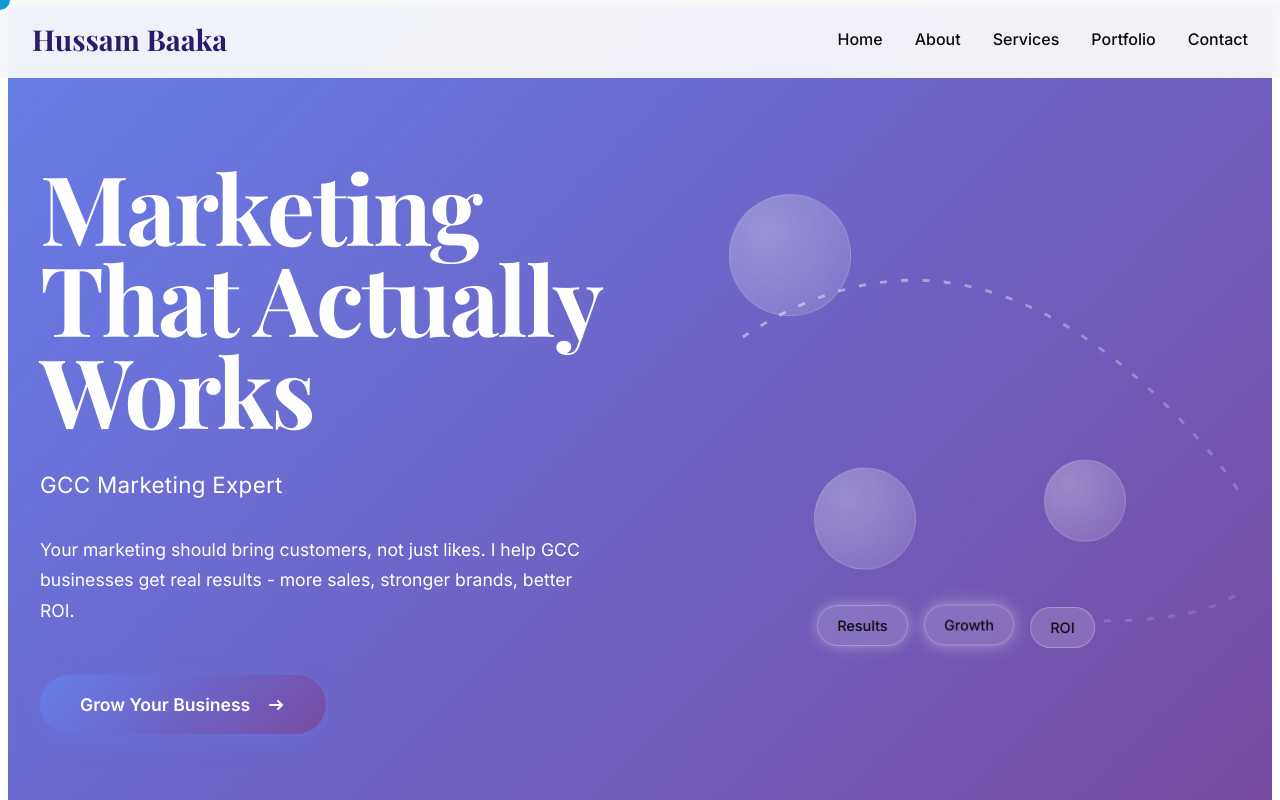
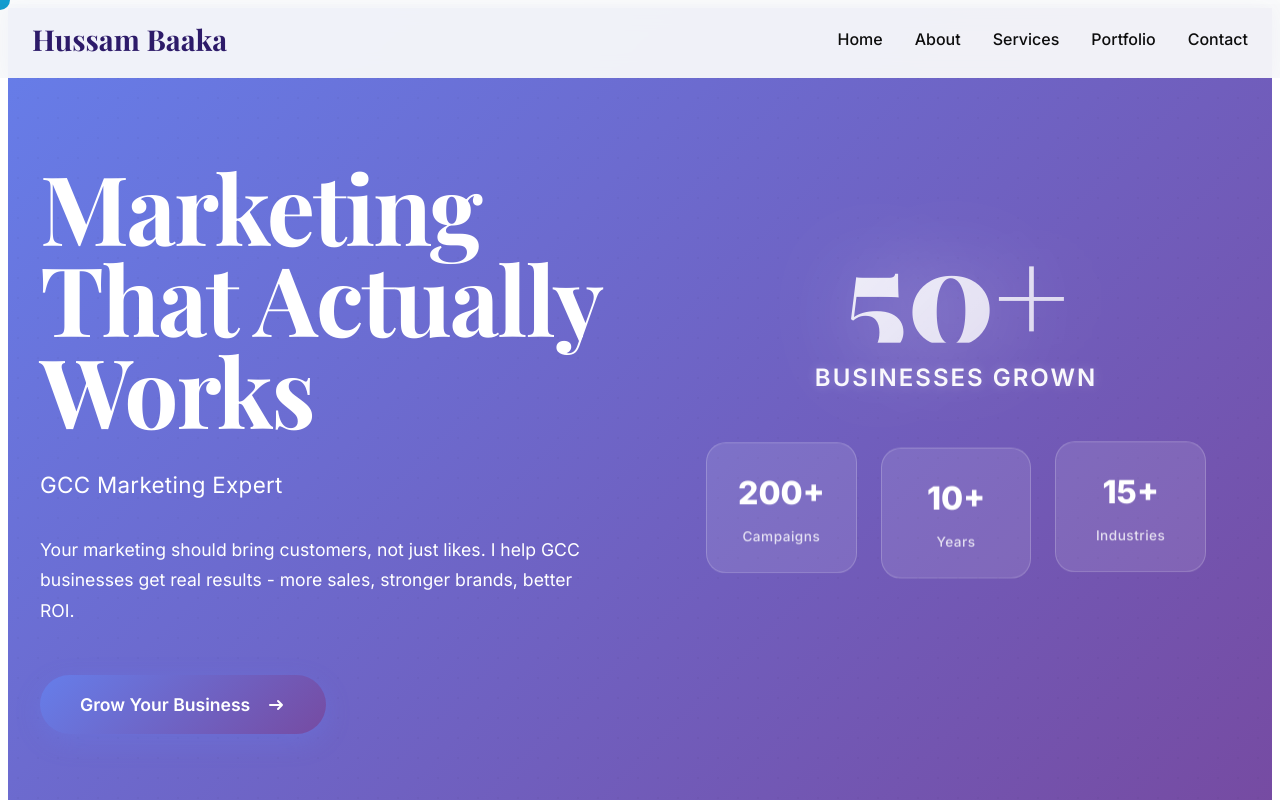
Before and after one commit to SystemSaura/hussam-portfolio, a Next.js app: page / in a window 1280 px wide. Shown: the top 800 px of the page. Built offline with nearby package versions, Linux system fonts and the light colour scheme.

Commit message:
design upgrade

```diff
--- a/app/home.css
+++ b/app/home.css
@@ -222,112 +222,120 @@
   font-weight: 400;
 }
 
+/* IMPROVED HERO VISUAL - OPTION 1: CENTERED IMPACT TYPOGRAPHY */
 .hero-visual {
   position: relative;
   height: 600px;
+  display: flex;
+  flex-direction: column;
+  justify-content: center;
+  align-items: center;
   opacity: 0;
   transform: scale(0.8);
   animation: scaleIn 1s ease forwards;
   animation-delay: 1.4s;
 }
 
-.abstract-composition {
-  position: absolute;
+.impact-composition {
+  text-align: center;
   width: 100%;
-  height: 100%;
-  overflow: hidden;
+  max-width: 500px;
 }
 
-.floating-orb {
-  position: absolute;
-  border-radius: 50%;
-  background: radial-gradient(circle at 30% 30%, rgba(255, 255, 255, 0.3), rgba(255, 255, 255, 0.1));
-  backdrop-filter: blur(10px);
-  border: 1px solid rgba(255, 255, 255, 0.2);
+.impact-number {
+  font-family: 'Playfair Display', serif;
+  font-size: 8rem;
+  font-weight: 900;
+  line-height: 0.8;
+  background: linear-gradient(135deg, rgba(255, 255, 255, 0.95) 0%, rgba(255, 255, 255, 0.7) 100%);
+  -webkit-background-clip: text;
+  -webkit-text-fill-color: transparent;
+  background-clip: text;
+  margin-bottom: 1rem;
+  animation: numberPulse 4s ease-in-out infinite;
+  text-shadow: 0 0 80px rgba(255, 255, 255, 0.3);
 }
 
-.orb-1 {
-  width: 120px;
-  height: 120px;
-  top: 15%;
-  left: 10%;
-  animation: float 8s ease-in-out infinite;
+.impact-label {
+  font-size: 1.5rem;
+  font-weight: 600;
+  color: rgba(255, 255, 255, 0.9);
+  margin-bottom: 2rem;
+  letter-spacing: 2px;
+  text-transform: uppercase;
+  animation: textGlow 3s ease-in-out infinite;
 }
 
-.orb-2 {
-  width: 80px;
-  height: 80px;
-  top: 60%;
-  right: 20%;
-  animation: float 8s ease-in-out infinite;
-  animation-delay: -3s;
+.impact-metrics {
+  display: grid;
+  grid-template-columns: repeat(3, 1fr);
+  gap: 1.5rem;
+  margin-top: 3rem;
+  width: 100%;
 }
 
-.orb-3 {
-  width: 100px;
-  height: 100px;
-  bottom: 20%;
-  left: 25%;
-  animation: float 8s ease-in-out infinite;
-  animation-delay: -6s;
+.impact-metric {
+  text-align: center;
+  padding: 1.5rem 1rem;
+  background: rgba(255, 255, 255, 0.1);
+  border: 1px solid rgba(255, 255, 255, 0.2);
+  border-radius: 20px;
+  backdrop-filter: blur(10px);
+  transition: all 0.4s ease;
+  animation: metricFloat 6s ease-in-out infinite;
 }
 
-.connection-lines {
-  position: absolute;
-  width: 100%;
-  height: 100%;
-  opacity: 0.6;
+.impact-metric:nth-child(1) { animation-delay: 0s; }
+.impact-metric:nth-child(2) { animation-delay: 2s; }
+.impact-metric:nth-child(3) { animation-delay: 4s; }
+
+.impact-metric:hover {
+  transform: translateY(-10px) scale(1.05);
+  background: rgba(255, 255, 255, 0.15);
+  box-shadow: 0 20px 40px rgba(0, 0, 0, 0.1);
 }
 
-.animated-path {
-  stroke-dasharray: 5 10;
-  animation: pathFlow 15s linear infinite;
+.metric-value {
+  font-size: 2rem;
+  font-weight: 800;
+  color: white;
+  margin-bottom: 0.5rem;
+  font-family: 'Inter', sans-serif;
 }
 
-.delay-1 {
-  animation-delay: -5s;
+.metric-label {
+  font-size: 0.85rem;
+  color: rgba(255, 255, 255, 0.8);
+  font-weight: 500;
+  letter-spacing: 0.5px;
 }
 
-@keyframes pathFlow {
-  0% { stroke-dashoffset: 0; }
-  100% { stroke-dashoffset: 100; }
+@keyframes numberPulse {
+  0%, 100% {
+    transform: scale(1);
+    text-shadow: 0 0 80px rgba(255, 255, 255, 0.3);
+  }
+  50% {
+    transform: scale(1.02);
+    text-shadow: 0 0 100px rgba(255, 255, 255, 0.5);
+  }
 }
 
-.capability-tags {
-  position: absolute;
-  bottom: 10%;
-  left: 50%;
-  transform: translateX(-50%);
-  display: flex;
-  gap: 1rem;
-  flex-wrap: wrap;
-  justify-content: center;
+@keyframes textGlow {
+  0%, 100% {
+    color: rgba(255, 255, 255, 0.9);
+    text-shadow: none;
+  }
+  50% {
+    color: rgba(255, 255, 255, 1);
+    text-shadow: 0 0 20px rgba(255, 255, 255, 0.4);
+  }
 }
 
-.capability-tag {
-  padding: 0.5rem 1.2rem;
-  background: rgba(255, 255, 255, 0.15);
-  border: 1px solid rgba(255, 255, 255, 0.25);
-  border-radius: 25px;
-  font-size: 0.9rem;
-  font-weight: 500;
-  backdrop-filter: blur(10px);
-  animation: tagGlow 4s ease-in-out infinite;
-}
-
-.capability-tag:nth-child(1) { animation-delay: 0s; }
-.capability-tag:nth-child(2) { animation-delay: 1.3s; }
-.capability-tag:nth-child(3) { animation-delay: 2.6s; }
-
-@keyframes tagGlow {
-  0%, 100% {
-    box-shadow: 0 0 0 rgba(255, 255, 255, 0.3);
-    transform: translateY(0);
-  }
-  50% {
-    box-shadow: 0 0 20px rgba(255, 255, 255, 0.4);
-    transform: translateY(-3px);
-  }
+@keyframes metricFloat {
+  0%, 100% { transform: translateY(0px); }
+  33% { transform: translateY(-8px); }
+  66% { transform: translateY(4px); }
 }
 
 @keyframes slideUp {
@@ -1056,6 +1064,19 @@
     height: 400px;
   }
 
+  .impact-number {
+    font-size: 5rem;
+  }
+
+  .impact-label {
+    font-size: 1.2rem;
+  }
+
+  .impact-metrics {
+    grid-template-columns: 1fr;
+    gap: 1rem;
+  }
+
   .services h2,
   .contact h2,
   .about-content h2 {
--- a/app/page.tsx
+++ b/app/page.tsx
@@ -169,7 +169,7 @@ export default function HomePage() {
     { number: '50+', label: 'GCC Businesses Helped' },
     { number: '200+', label: 'Marketing Campaigns' },
     { number: '15+', label: 'Industries Covered' },
-    { number: '5+', label: 'Years in GCC Markets' }
+    { number: '10+', label: 'Years in GCC Markets' }
   ];
 
   return (
@@ -243,30 +243,22 @@ export default function HomePage() {
               </button>
             </div>
             <div className="hero-visual">
-              <div className="abstract-composition">
-                <div className="floating-orb orb-1"></div>
-                <div className="floating-orb orb-2"></div>
-                <div className="floating-orb orb-3"></div>
-                <div className="connection-lines">
-                  <svg width="100%" height="100%" viewBox="0 0 400 400">
-                    <path className="animated-path" d="M50,150 Q200,50 350,200 T300,350" stroke="url(#gradient1)" strokeWidth="2" fill="none"/>
-                    <path className="animated-path delay-1" d="M100,100 Q250,200 200,300" stroke="url(#gradient2)" strokeWidth="1.5" fill="none"/>
-                    <defs>
-                      <linearGradient id="gradient1" x1="0%" y1="0%" x2="100%" y2="100%">
-                        <stop offset="0%" stopColor="rgba(255,255,255,0.8)"/>
-                        <stop offset="100%" stopColor="rgba(255,255,255,0.2)"/>
-                      </linearGradient>
-                      <linearGradient id="gradient2" x1="0%" y1="0%" x2="100%" y2="100%">
-                        <stop offset="0%" stopColor="rgba(102,126,234,0.6)"/>
-                        <stop offset="100%" stopColor="rgba(118,75,162,0.3)"/>
-                      </linearGradient>
-                    </defs>
-                  </svg>
-                </div>
-                <div className="capability-tags">
-                  <span className="capability-tag">Results</span>
-                  <span className="capability-tag">Growth</span>
-                  <span className="capability-tag">ROI</span>
+              <div className="impact-composition">
+                <div className="impact-number">50+</div>
+                <div className="impact-label">Businesses Grown</div>
+                <div className="impact-metrics">
+                  <div className="impact-metric">
+                    <div className="metric-value">200+</div>
+                    <div className="metric-label">Campaigns</div>
+                  </div>
+                  <div className="impact-metric">
+                    <div className="metric-value">10+</div>
+                    <div className="metric-label">Years</div>
+                  </div>
+                  <div className="impact-metric">
+                    <div className="metric-value">15+</div>
+                    <div className="metric-label">Industries</div>
+                  </div>
                 </div>
               </div>
             </div>
@@ -278,7 +270,7 @@ export default function HomePage() {
           <div className="about-content fade-in">
             <h2>Why Choose Me</h2>
             <p>
-              I know the GCC market inside out. For 5+ years, I've helped businesses across Saudi Arabia, UAE, and the Gulf region get more customers and grow faster.
+              I know the GCC market inside out. For 10+ years, I've helped businesses across Saudi Arabia, UAE, and the Gulf region get more customers and grow faster.
             </p>
             <p>
               My marketing works because I understand your customers. I know what makes them buy, what makes them trust, and what makes them choose you over competitors.
```
